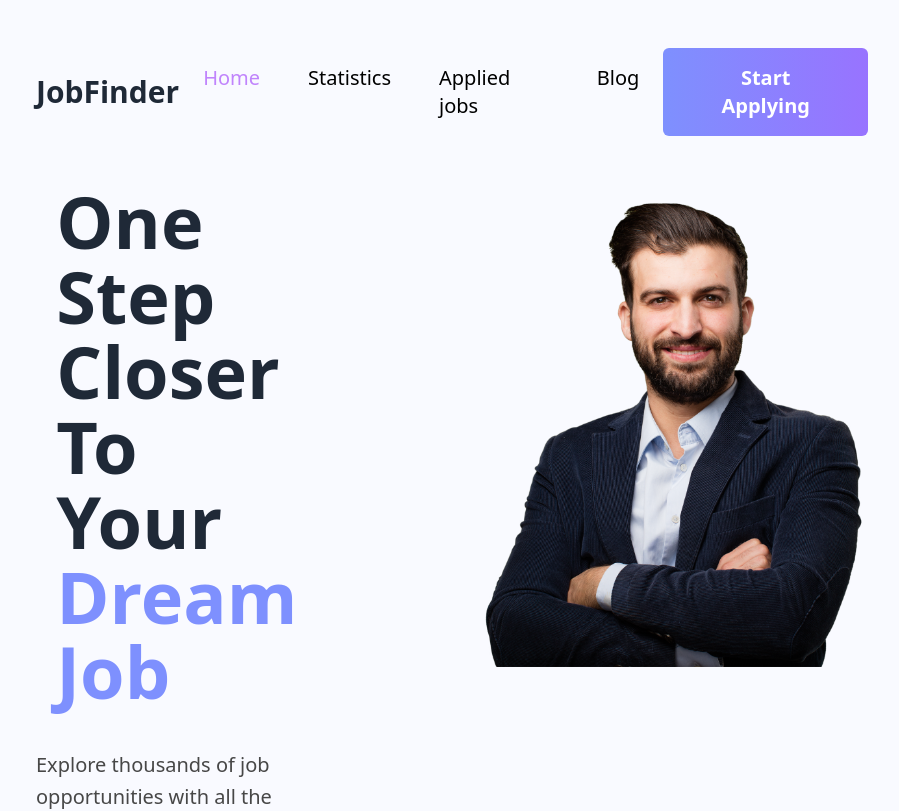
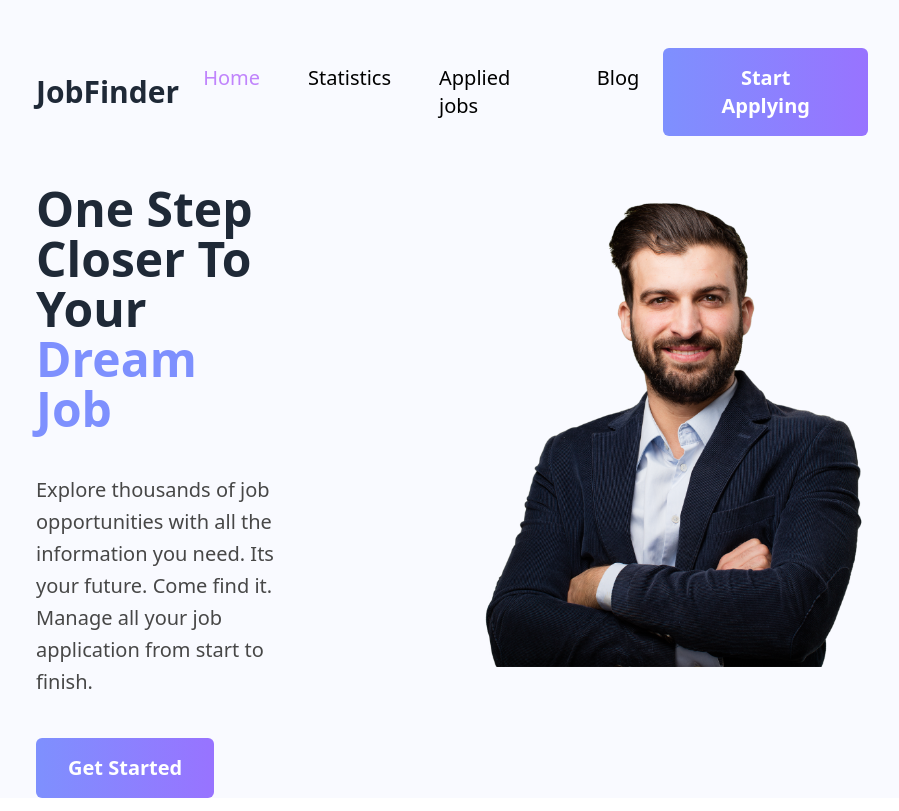
Before and after one commit to ni-shat/Job-Finder-reactjs-static-website, a React (Vite) app: page / in a window 1280 px wide. Shown: the top 811 px of the page, without its empty margins (188-1087 px from the left). Built offline with nearby package versions, Linux system fonts and the light colour scheme.

Commit message:
completed the project

```diff
--- a/index.html
+++ b/index.html
@@ -2,7 +2,6 @@
 <html lang="en">
   <head>
     <meta charset="UTF-8" />
-    <link rel="icon" type="image/svg+xml" href="/vite.svg" />
     <meta name="viewport" content="width=device-width, initial-scale=1.0" />
     <title>Vite + React</title>
   </head>
--- a/src/components/Header/Header.jsx
+++ b/src/components/Header/Header.jsx
@@ -6,8 +6,8 @@ const Header = () => {
     return (
         <div className='bg-[#F9FAFF] pt-20 md:pt-0'>
             <div className='flex flex-col md:flex-row gap-10 md:gap-0 justify-between  w-[95%] lg:w-[65%] mx-auto'>
-                <div className='md:mr-8 -mr-0 mx-auto text-center md:text-start md:w-2/4 flex flex-col gap-4 md:gap-10 justify-center'>
-                    <h1 className='lg:text-7xl text-center md:text-start  text-3xl font-bold w-[85%] mx-auto lg:leading-[75px] mb-4 md:mb-0'>One Step Closer To Your <span className='text-[#7E90FE]'>Dream Job</span></h1>
+                <div className='md:mr-8 -mr-0  text-center md:text-start md:w-2/4 flex flex-col gap-4 md:gap-10 justify-center'>
+                    <h1 className='lg:text-5xl text-center md:text-start  text-3xl font-bold w-[85%] mx-auto md:mx-0 lg:leading-[50px] mb-4 md:mb-0'>One Step Closer To Your <span className='text-[#7E90FE]'>Dream Job</span></h1>
                     <p className='w-[95%] md:mt-0 -mt-4 md:text-xl text-base md:leading-8 text-[#474747]'>
                         Explore thousands of job opportunities with all the information you need. Its your future. Come find it. Manage all your job application from start to finish.
                     </p>
```
Also changed, not shown: 1 other file (tests, documents, lock files or other folders).
